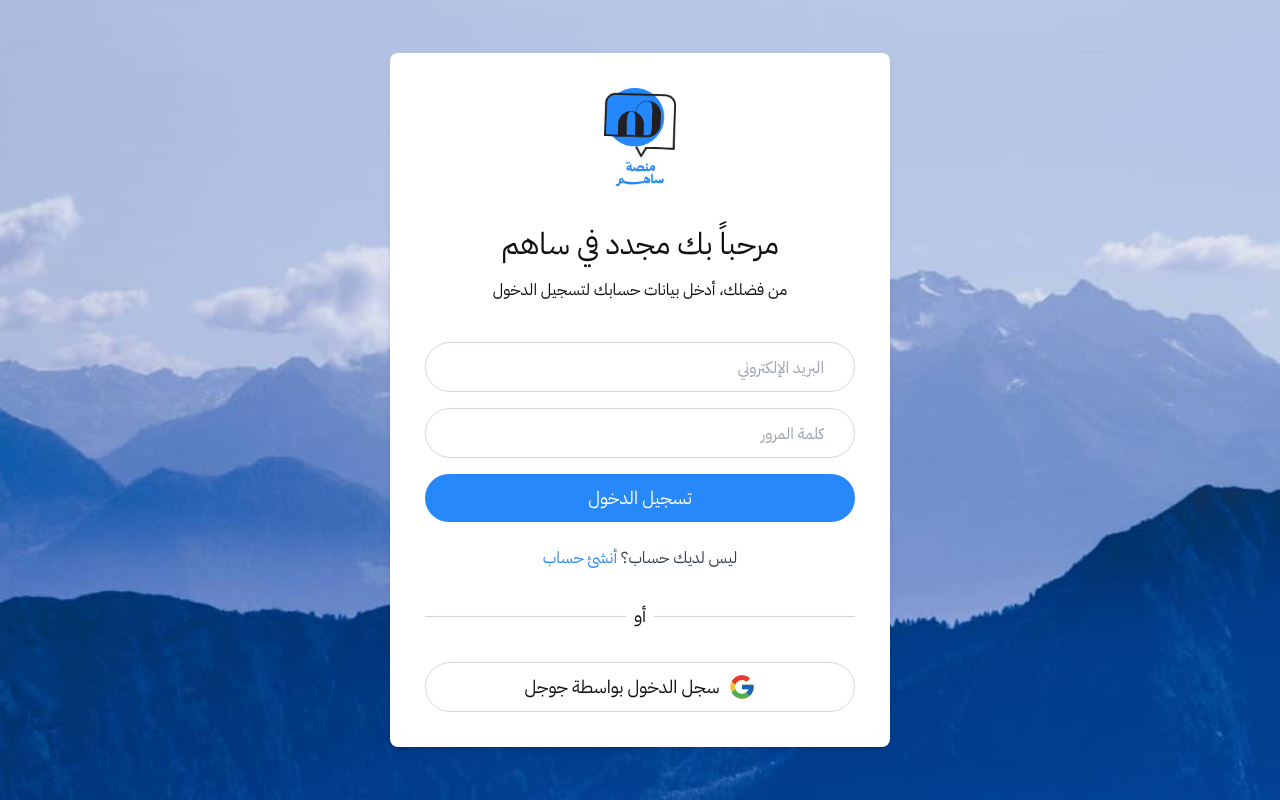
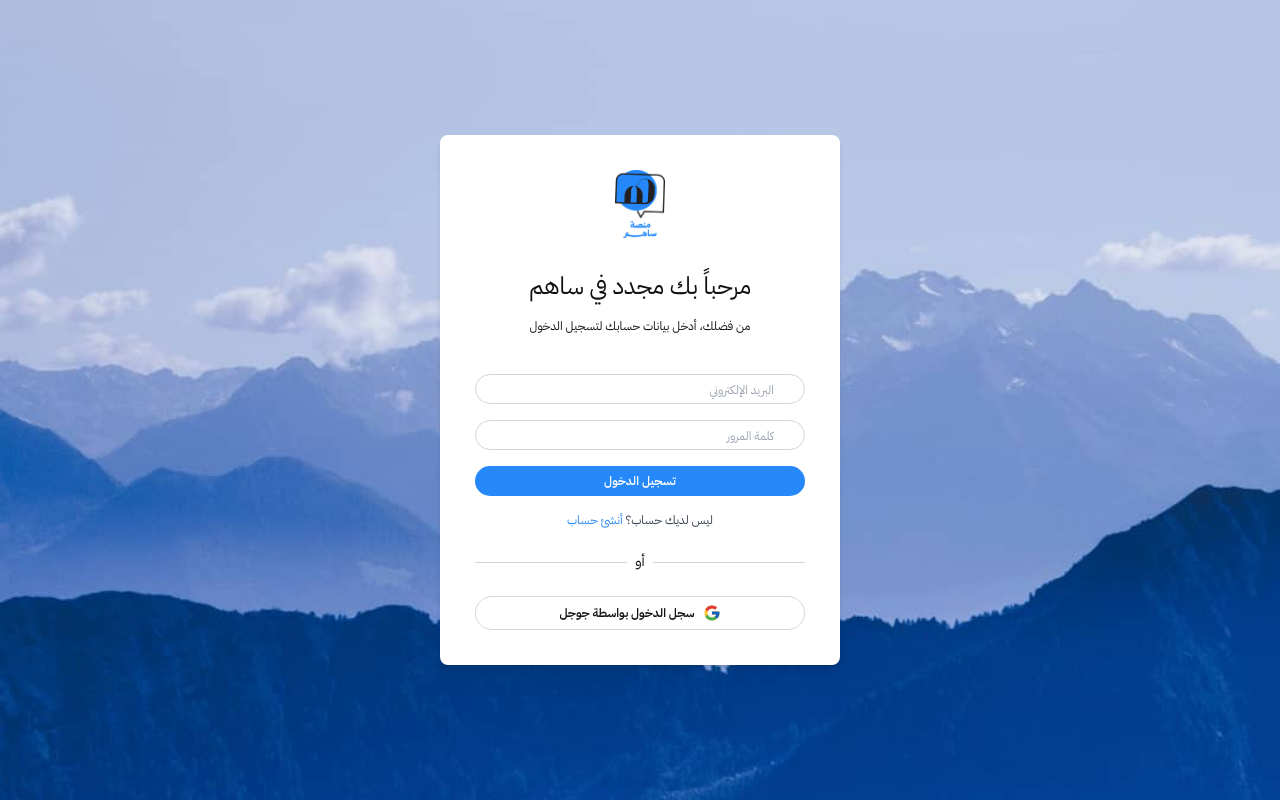
Before and after one commit to SAHIM-Platform/sahim-web-client, a Next.js app: page / in a window 1280 px wide. Built offline with nearby package versions, Linux system fonts and the light colour scheme.

Commit message:
fix: adjust oversized appearance and spacing

```diff
--- a/src/app/page.tsx
+++ b/src/app/page.tsx
@@ -4,7 +4,7 @@ import Form from "@/components/Form";
 export default function Home() {
   return (
     <main className="bg-[url('/login-bg.jpg')] bg-no-repeat bg-fixed bg-cover bg-center min-h-screen flex items-center">
-      <Container>
+      <Container >
         <div className='flex items-center justify-center'>
         <Form />
         </div>
--- a/src/components/Button.tsx
+++ b/src/components/Button.tsx
@@ -18,9 +18,9 @@ const buttonVariants = cva(
         outline: "bg-transparent border hover:border-primary",
       },
       size: {
-        lg: "px-[45PX] py-[15px] text-xl",
-        default: "px-[30PX] py-[10px] text-lg",
-        sm: "px-[21PX] py-[7px] text-base",
+        lg: "px-[45PX] py-[6px] text-sm font-semibold",
+        default: "px-[30PX] py-[7px] text-xs font-semibold",
+        sm: "px-[21PX] py-[6px] text-sm font-semibold",
       },
       fullWidth: {
         true: "w-full",
--- a/src/components/Divider.tsx
+++ b/src/components/Divider.tsx
@@ -1,9 +1,9 @@
 const Divider = () => {
   return (
 
-    <div className="flex items-center my-4">
+    <div className="flex items-center my-4 ">
       <hr className="flex-grow border-t border-gray-300 " />
-      <span className="px-2 text-lg font-medium">أو</span>
+      <span className="px-2 text-sm font-medium">أو</span>
       <hr className="flex-grow border-t border-gray-300 " />
     </div>
   );
--- a/src/components/Form.tsx
+++ b/src/components/Form.tsx
@@ -6,26 +6,28 @@ import Image from "next/image";
 
 const Form = () => {
   return (
-    <div className="w-[500px] max-w-full flex flex-col justify-center items-center text-center gap-10 p-[35px] rounded-lg shadow-md bg-white">
+    <div className="w-[400px] max-w-full flex flex-col justify-center items-center text-center gap-10 p-[35px] rounded-lg shadow-md bg-white">
 
-      <div className="space-y-10 text-center">
+      <div className=" space-y-8  text-center">
         <Logo className="mx-auto" />
-
+        {/* I made the logo smaller */}
         <div className="space-y-4">
-          <h1 className="mb-2 font-medium text-3xl">مرحباً بك مجدد في ساهم</h1>
-          <p className="mb-4 text-base">من فضلك، أدخل بيانات حسابك لتسجيل الدخول</p>
+          <h1 className="mb-2 font-medium text-2xl">مرحباً بك مجدد في ساهم</h1>
+          <p className="mb-4 text-xs">من فضلك، أدخل بيانات حسابك لتسجيل الدخول</p>
+          {/* text got smaller  */}
         </div>
       </div>
 
-      <div className="space-y-8 w-full">
-        <div className="space-y-6 w-full">
+      <div className="space-y-6 w-full">
+        <div className="space-y-4 w-full">
+
           <form className="flex flex-col space-y-4 w-full">
             <Input type="text" placeholder="البريد الإلكتروني" />
             <Input type="password" placeholder="كلمة المرور" />
             <Button fullWidth variant='primary'>تسجيل الدخول</Button>
           </form>
 
-          <p className="text-base text-gray-700">
+          <p className="text-xs   text-gray-700">
             ليس لديك حساب؟ <a href="#" className="text-primary font-medium">أنشئ حساب</a>
           </p>
         </div>
@@ -36,10 +38,10 @@ const Form = () => {
           سجل الدخول بواسطة جوجل
           <Image
             src="/icons8-google.svg"
-            className="w-7 h-7 inline-block ml-2"
+            className="w-[18px] h-[18px] inline-block ml-2"
             alt="Google Icon"
-            width={28}  //
-            height={28} //
+            width={24}  //
+            height={24} //
           />
         </Button>
       </div>
--- a/src/components/Input.tsx
+++ b/src/components/Input.tsx
@@ -13,11 +13,11 @@ const inputVariants = cva(
   {
     variants: {
       variant: {
-        primary: "border border-gray-300 bg-transparent text-right",
+        primary: "border border-gray-300 bg-transparent text-right placeholder:text-xs",
         error: "border-red-500 bg-transparent text-right",
       },
       inputSize: {
-        default: "px-[30PX] py-[10px] text-lg",
+        default: "px-[30PX] py-[2px] text-base",
       },
       fullWidth: {
         true: "w-full",
@@ -29,6 +29,7 @@ const inputVariants = cva(
       inputSize: "default",
       fullWidth: true
     }
+
   }
 );
 
--- a/src/components/Logo.tsx
+++ b/src/components/Logo.tsx
@@ -6,15 +6,15 @@ interface LogoProps {
 }
 
 const Logo = ({ className }: LogoProps) => (
-	<div className={cn("w-[72px] h-auto", className)}>
+	<div className={cn("w-[50px] h-auto", className)}>
 		<Image
 			alt="SAHIM Login"
 			className="h-full w-full object-cover"
+			width={1920}
 			height={1080}
 			priority
 			quality={100}
 			src="/sahim-logo.png"
-			width={1920}
 		/>
 	</div>
 );
```
Also changed, not shown: 1 other file (tests, documents, lock files or other folders).
